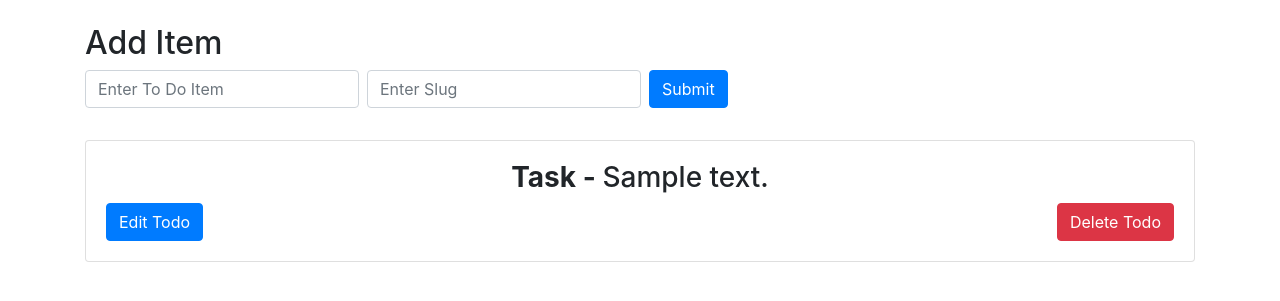
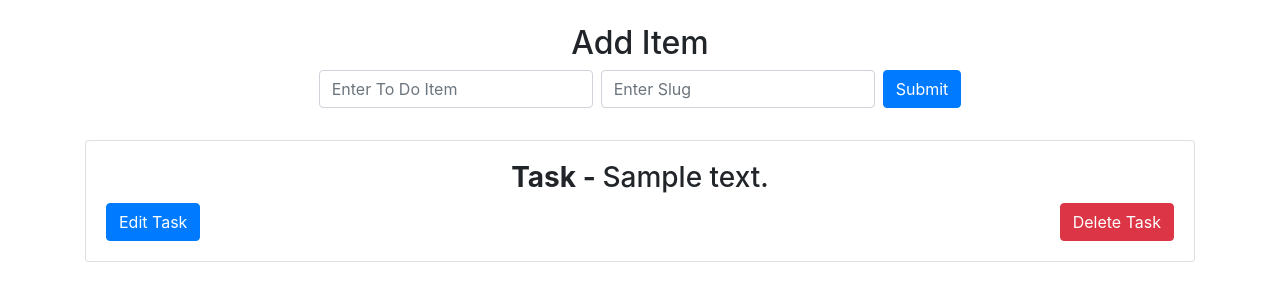
Before and after one commit to SoapDev2018/todoist, a Django app: page /todos/ in a window 1280 px wide. Shown: the part 56-357 px from the top of the page. Run offline with Django 3.2, Linux system fonts and the light colour scheme; tables that the repository leaves empty hold one stand-in row (values such as "Sample post"); some libraries are stand-ins or nearby versions.

Commit message:
Added Delete Task + Separated Form

```diff
--- /dev/null
+++ b/src/todos/templates/todo/form.html
@@ -0,0 +1,58 @@
+<div class="container">
+    <div class="row">
+        <div class="col">
+            <h2 class="mt-4 text-center">
+                {{ objective }}
+            </h2>
+            {% if form.slug.errors %}
+                <ul class="mb-2">
+                    {% for err in form.slug.errors %}
+                        <li class="alert alert-danger">
+                            {{ err }}
+                            <button type="button" class="close" data-dismiss="alert" aria-label="Close">
+                                <span aria-hidden="true">&times;</span>
+                            </button>
+                        </li>
+                    {% endfor %}
+                </ul>
+            {% endif %}
+
+            {% if form.non_field_errors %}
+                <ul>
+                    {% for err in form.non_field_errors %}
+                        <li class="alert alert-danger">
+                            {{ err }}
+                            <button type="button" class="close" data-dismiss="alert" aria-label="Close">
+                                <span aria-hidden="true">&times;</span>
+                            </button>
+                        </li>
+                    {% endfor %}
+                </ul>
+            {% endif %}
+
+            {% if form.text.errors %}
+                <ul>
+                    {% for err in form.text.errors %}
+                        <li class="alert alert-danger">
+                            {{ err }}
+                            <button type="button" class="close" data-dismiss="alert" aria-label="Close">
+                                <span aria-hidden="true">&times;</span>
+                            </button>
+                        </li>
+                    {% endfor %}
+                </ul>
+            {% endif %}
+            <form class="form-inline justify-content-center" action="" method="POST">
+                {% csrf_token %}
+
+                <label class="sr-only" for="inlineFormInputName2">Task to do</label>
+                {{ form.text }}
+
+
+                <label class="sr-only" for="inlineFormInputName2">Slug</label>
+                {{ form.slug }}
+
+                <button type="submit" class="btn btn-primary mb-2" data-toggle='tooltip' data-placement="top" title="Submit">Submit</button>
+            </form>
+        </div>
+    </div>
--- a/src/todos/templates/todo/list.html
+++ b/src/todos/templates/todo/list.html
@@ -5,72 +5,15 @@
 {% endblock %}
 
 {% block content %}
-<div class="container">
-    <div class="row">
-        <div class="col">
-            <h2 class="mt-4">
-                Add Item
-            </h2>
-            {% if form.slug.errors %}
-                <ul class="mb-2">
-                    {% for err in form.slug.errors %}
-                        <li class="alert alert-danger">
-                            {{ err }}
-                            <button type="button" class="close" data-dismiss="alert" aria-label="Close">
-                                <span aria-hidden="true">&times;</span>
-                            </button>
-                        </li>
-                    {% endfor %}
-                </ul>
-            {% endif %}
-
-            {% if form.non_field_errors %}
-                <ul>
-                    {% for err in form.non_field_errors %}
-                        <li class="alert alert-danger">
-                            {{ err }}
-                            <button type="button" class="close" data-dismiss="alert" aria-label="Close">
-                                <span aria-hidden="true">&times;</span>
-                            </button>
-                        </li>
-                    {% endfor %}
-                </ul>
-            {% endif %}
-
-            {% if form.text.errors %}
-                <ul>
-                    {% for err in form.text.errors %}
-                        <li class="alert alert-danger">
-                            {{ err }}
-                            <button type="button" class="close" data-dismiss="alert" aria-label="Close">
-                                <span aria-hidden="true">&times;</span>
-                            </button>
-                        </li>
-                    {% endfor %}
-                </ul>
-            {% endif %}
-            <form class="form-inline mx-auto" action="" method="POST">
-                {% csrf_token %}
-
-                <label class="sr-only" for="inlineFormInputName2">ToDo</label>
-                {{ form.text }}
-
-
-                <label class="sr-only" for="inlineFormInputName2">Slug</label>
-                {{ form.slug }}
-
-                <button type="submit" class="btn btn-primary mb-2">Submit</button>
-            </form>
-        </div>
-    </div>
+    {% include 'todo/form.html' %}
         {% for obj in object_list %}
         <div class="row mt-4">
             <div class="col">
                 <div class="card">
                     <div class="card-body">
                     <p class="card-text text-center h3"> <b>Task - </b> {{ obj.text }}</p>
-                  <a href="{{ obj.slug }}/edit" class="btn btn-primary">Edit Todo</a>
-                  <a href="{{ obj.slug }}/delete" class="btn btn-danger float-lg-right">Delete Todo</a>
+                    <a href="{{ obj.slug }}/edit" class="btn btn-primary" data-toggle="tooltip" data-placement="top" title="Edit Task" data-animation="true">Edit Task</a>
+                    <a href="{{ obj.slug }}/delete" class="btn btn-danger float-lg-right" data-toggle="tooltip" data-placement="top" title="Delete Task">Delete Task</a>
                     </div>
                 </div>
             </div>
--- a/src/todos/urls.py
+++ b/src/todos/urls.py
@@ -7,4 +7,5 @@ app_name = 'todos'
 urlpatterns = [
     path('', views.todo_list_view, name='alltodos'),
     path('<str:slug>/edit', views.todo_update_view, name='edit'),
+    path('<str:slug>/delete', views.todo_delete_view, name='delete'),
 ]
--- a/src/todos/views.py
+++ b/src/todos/views.py
@@ -13,6 +13,7 @@ def todo_list_view(request):
     template_name = 'todo/list.html'
     context = {
         "title": "All Todos",
+        "objective": "Add Item",
         "form": form,
         "object_list": object_list,
     }
@@ -28,7 +29,17 @@ def todo_update_view(request, slug):
     template_name = 'todo/edit.html'
     context = {
         "title": "Edit Todo",
+        "objective": f'Edit Todo - { obj.text }',
         "form": form,
         "obj": obj,
     }
     return render(request, template_name, context=context)
+
+def todo_delete_view(request, slug):
+    obj = get_object_or_404(Todo, slug=slug)
+    template_name = 'todo/delete.html'
+    if request.method == "POST":
+        obj.delete()
+        return redirect('/todos')
+    context = {'object': obj}
+    return render(request, template_name, context)
```
Also changed, not shown: src/todos/templates/todo/delete.html (added, +28 -0 lines), src/todos/templates/todo/edit.html (+1 -59 lines), src/db.sqlite3. Lines whose indentation alone changed are shown as unchanged.
